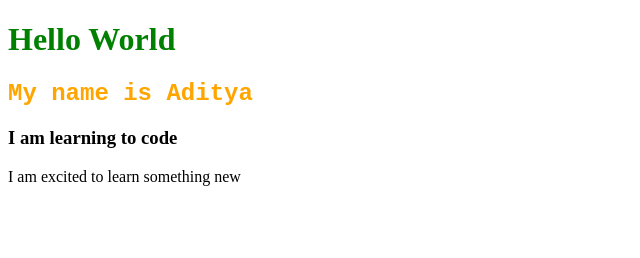
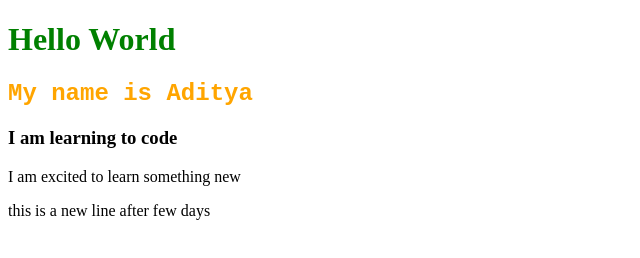
Before and after one commit to adigee1011/super-waddle, a plain HTML site: page index.html in a window 1280 px wide. Shown: the whole page, without its empty margins (0-640 px from the left). Drawn offline with Linux system fonts and the light colour scheme.

Commit message:
new commit

```diff
--- a/index.html
+++ b/index.html
@@ -12,5 +12,6 @@
     <h2>My name is Aditya</h2>
     <h3>I am learning to code</h3>
     <p>I am excited to learn something new</p>
+    <p>this is a new line after few days</p>
 </body>
 </html>
```
